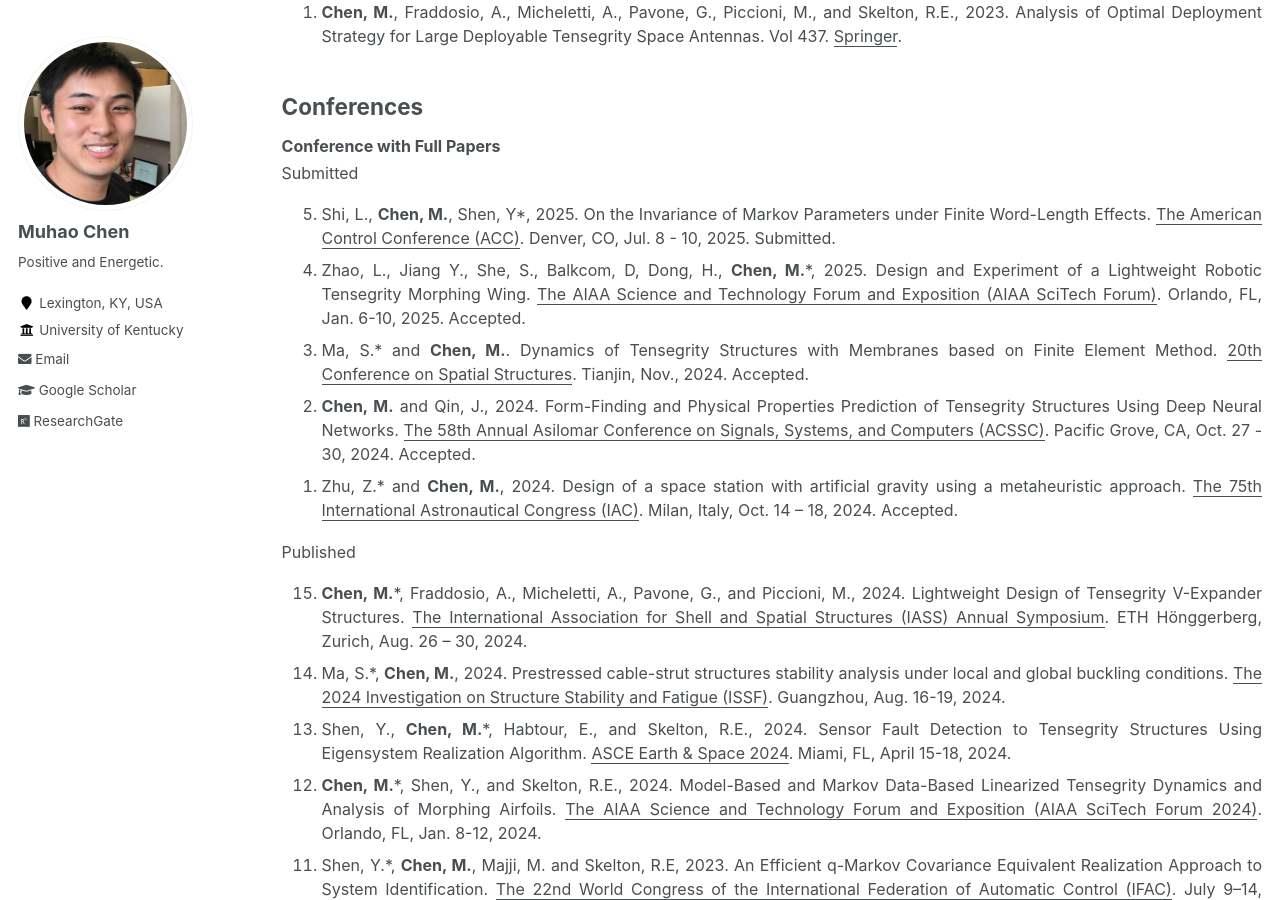
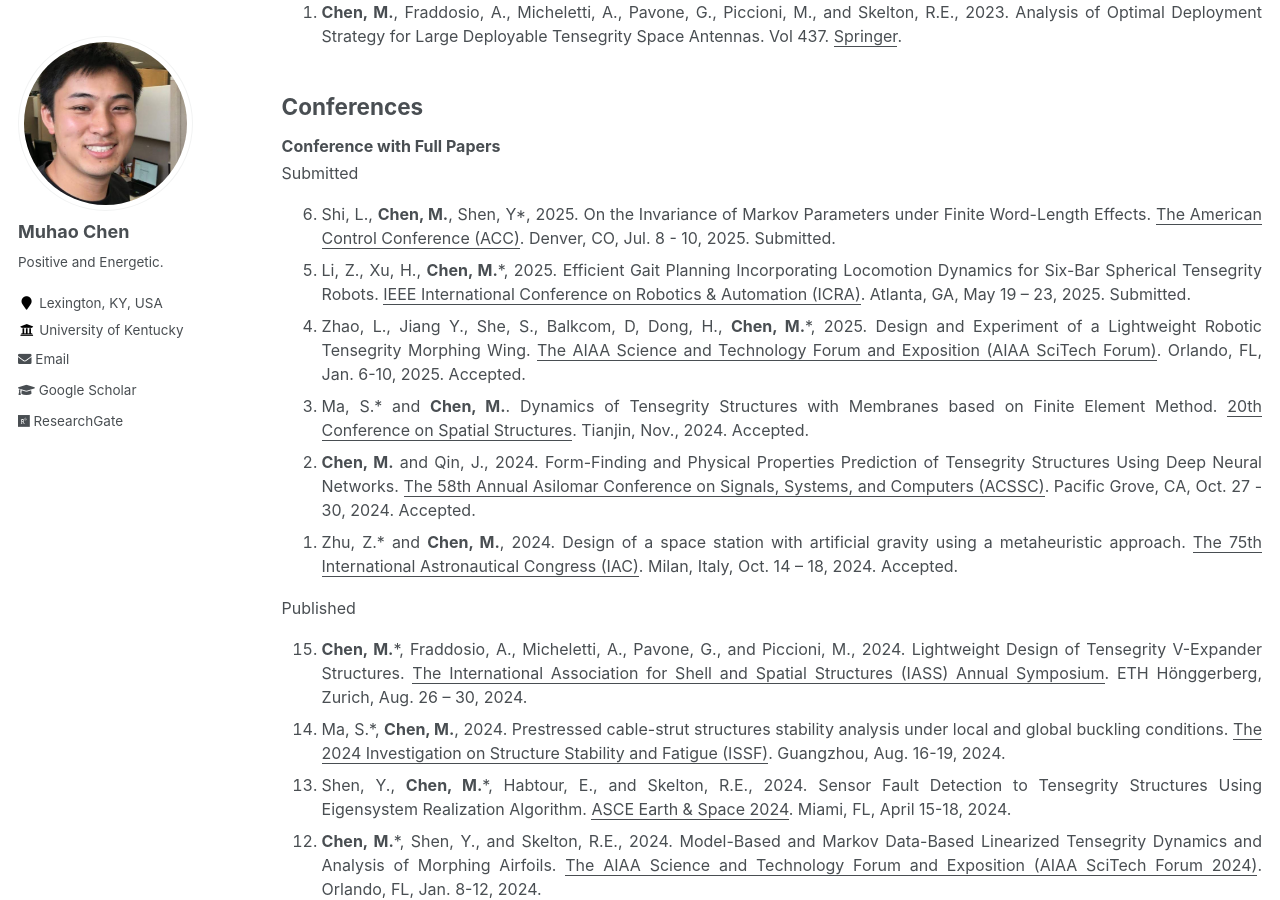
Before and after one commit to Muhao-Chen/muhao-chen.github.io, a Jekyll site: the page built from _pages/publication.md, in a window 1280 px wide and 900 px high, scrolled down 2440 px. Built offline with Jekyll 4.4.1, drawn with Linux system fonts in a browser that asks for light colours.

Commit message:
Update publication.md

```diff
--- a/_pages/publication.md
+++ b/_pages/publication.md
@@ -78,7 +78,8 @@ Published
 <strong>Conference with Full Papers </strong>   <br/>
 Submitted
 <ol reversed>
-<LI> Shi, L., <strong>Chen, M.</strong>, Shen, Y*, 2025. On the Invariance of Markov Parameters under Finite Word-Length Effects. <u>The American Control Conference (ACC)</u>. Denver, CO, Jul. 8 - 10, 2025. Submitted. </li>
+<li> Shi, L., <strong>Chen, M.</strong>, Shen, Y*, 2025. On the Invariance of Markov Parameters under Finite Word-Length Effects. <u>The American Control Conference (ACC)</u>. Denver, CO, Jul. 8 - 10, 2025. Submitted. </li>
+<li> Li, Z.,  Xu, H., <strong>Chen, M.</strong>*, 2025. Efficient Gait Planning Incorporating Locomotion Dynamics for Six-Bar Spherical Tensegrity Robots. <u>IEEE International Conference on Robotics & Automation (ICRA)</u>. Atlanta, GA, May 19 – 23, 2025. Submitted. </li>
 <li> Zhao, L., Jiang Y., She, S., Balkcom, D, Dong, H., <strong>Chen, M.</strong>*, 2025. Design and Experiment of a Lightweight Robotic Tensegrity Morphing Wing. <u>The AIAA Science and Technology Forum and Exposition (AIAA SciTech Forum)</u>. Orlando, FL, Jan. 6-10, 2025. Accepted. </li>
 <li> Ma, S.* and <strong>Chen, M.</strong>. Dynamics of Tensegrity Structures with Membranes based on Finite Element Method. <u>20th Conference on Spatial Structures</u>. Tianjin, Nov., 2024. Accepted.</li>
 <li> <strong>Chen, M.</strong> and Qin, J., 2024. Form-Finding and Physical Properties Prediction of Tensegrity Structures Using Deep Neural Networks. <u>The 58th Annual Asilomar Conference on Signals, Systems, and Computers (ACSSC)</u>. Pacific Grove, CA, Oct. 27 - 30, 2024. Accepted.</li>
```
